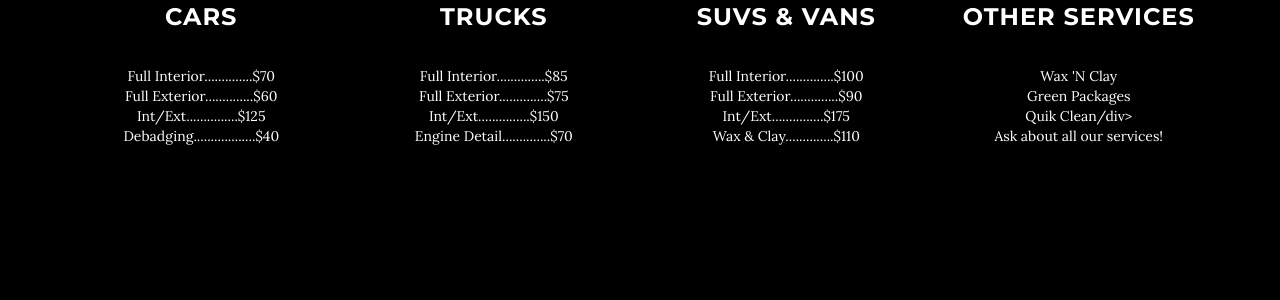
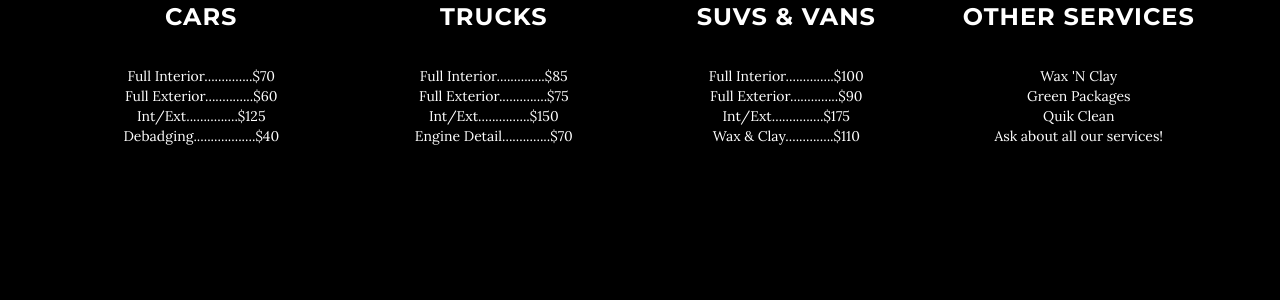
Before and after one commit to Silverado5300/RileyAuto, a Jekyll site: the page built from index.html, in a window 1280 px wide and 900 px high, scrolled down 1037 px. Shown: the part 153-453 px from the top of the window. Built offline with Jekyll 4.4.1, drawn with Linux system fonts in a browser that asks for light colours.

Commit message:
Update prices.html

```diff
--- a/_includes/prices.html
+++ b/_includes/prices.html
@@ -73,7 +73,7 @@
                     <h3>Other Services</h3>
                     <div>Wax 'N Clay</div>
                     <div>Green Packages</div>
-                    <div>Quik Clean/div>
+                    <div>Quik Clean</div>
                     <div>Ask about all our services!</div>
                 </div>
             </div>
```
